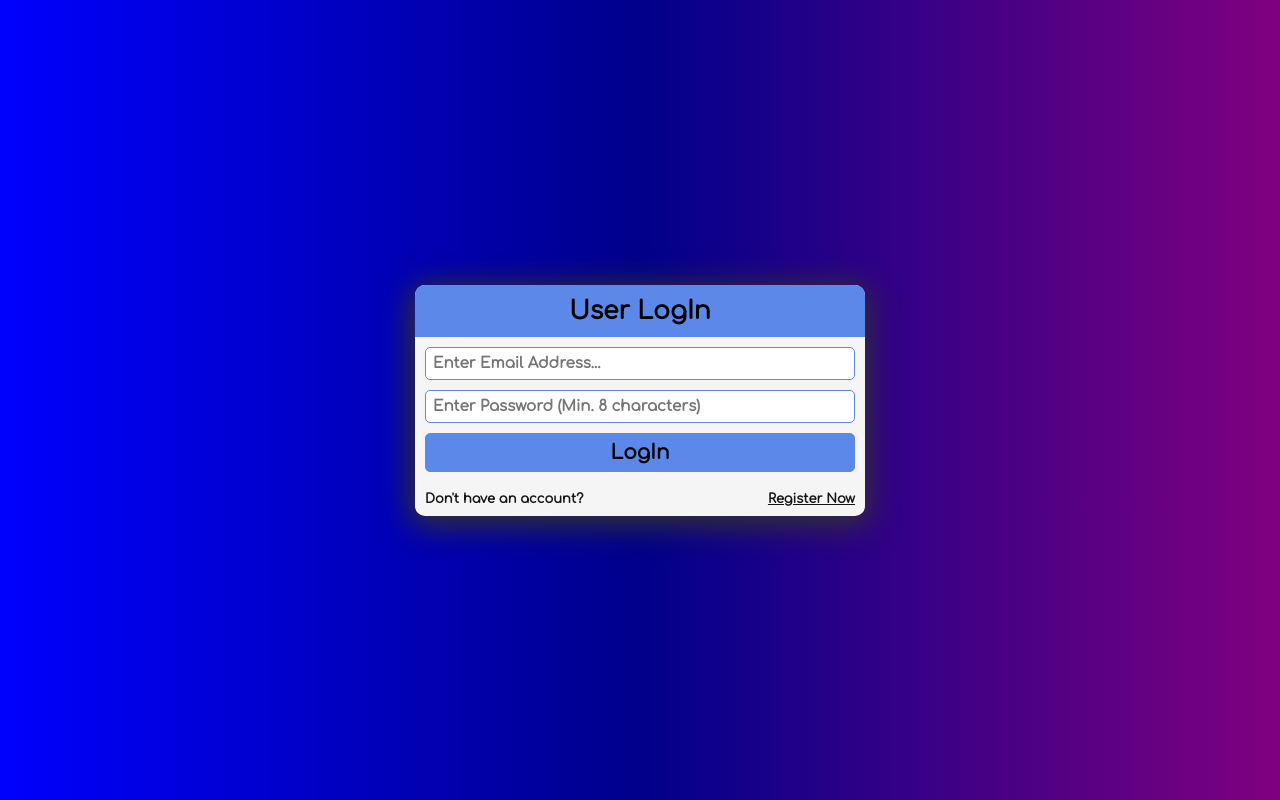
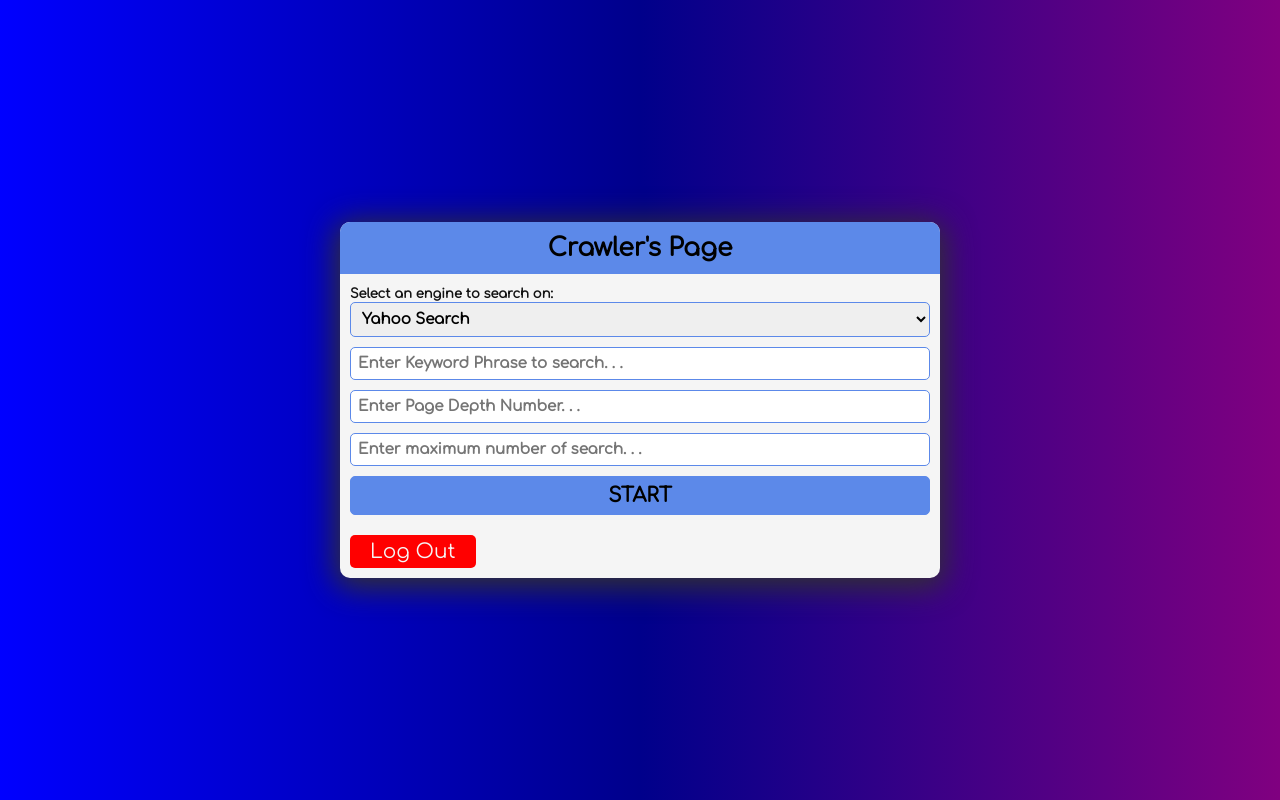
Before and after one commit to OMA-B/search-engine-crawler, a Flask app: page / in a window 1280 px wide. Run offline with Flask 2, Linux system fonts and the light colour scheme.

Commit message:
admin panel UI created, as well as its functionalities

```diff
--- /dev/null
+++ b/static/admin.js
@@ -0,0 +1,36 @@
+// grabbing elements for manipulation
+const users_del_btn = document.querySelectorAll('.users_list .user .delete');
+const register_user = document.querySelector('.info2 button');
+const crawler_page = document.querySelector('.crawler_page');
+const log_out = document.querySelector('.log_out');
+const admin_chamber = document.querySelector('.admin_panel_container');
+const log_in_page = document.querySelector('.log_in');
+const sign_up_page = document.querySelector('.sign_up');
+const crawling_input_container = document.querySelector('.crawling_input_container');
+
+// take admin to the sign up page
+const to_sign_up_or_login_page = (page) => {
+    admin_chamber.hidden = true;
+    page.parentElement.hidden = false;
+    page.parentElement.children[0].hidden = true;
+    page.parentElement.children[1].hidden = true;
+    page.hidden = false;
+}
+
+// take admin to the crawler's page
+const to_crawler_page = () => {
+    admin_chamber.hidden = true;
+    crawling_input_container.hidden = false;
+}
+
+// EventListeners
+register_user.addEventListener('click', () => { to_sign_up_or_login_page(sign_up_page) })
+crawler_page.addEventListener('click', to_crawler_page)
+log_out.addEventListener('click', () => { to_sign_up_or_login_page(log_in_page) })
+
+// delete respective user on click
+users_del_btn.forEach(del_btn => {
+    del_btn.addEventListener('click', () => {
+        console.log(del_btn.parentElement.parentElement);
+    })
+});
--- a/static/crawler.js
+++ b/static/crawler.js
@@ -1,8 +1,10 @@
 // grabbing elements for manipulation
-// const log_in_page = document.querySelector('.log_in');
+const log_in_page = document.querySelector('.log_in');
 const crawling_form = document.querySelector('.crawling_input_container form');
 const crawling_inputs = document.querySelectorAll('.crawling_input_container form input');
-// const search_engine_selection = document.querySelector('#search_engine_selection')
+const bottom_options = document.querySelector('.crawler_bottom_options');
+const crawling_input_container = document.querySelector('.crawling_input_container');
+const admin_chamber = document.querySelector('.admin_panel_container');
 // const status_message = document.querySelector('.sign_up .status_message');
 // const login_here = document.querySelector('.login_option button');
 // const sign_up_page = document.querySelector('.sign_up');
@@ -31,12 +33,12 @@ const save_user_data = async () => {
     };
 
     // console.log(JSON.stringify(user_data));
-    const response = await fetch('http://127.0.0.1:5500/signup', {
+    const response = await fetch('http://127.0.0.1:5000/signup', {
         method: 'POST',
         headers: { 'Content-Type': 'application/json' },
         body: JSON.stringify(user_data),
     });
-    const data = await response.JSON();
+    const data = await response.json();
     console.log(data);
 }
 
@@ -52,12 +54,23 @@ const process_form_data = (e) => {
     crawling_form.reset();
 }
 
-// go to sign up page if user is new
-// const switch_pages = () => {
-//     log_in_page.hidden = false;
-//     sign_up_page.hidden = true;
-// }
+// log user out and back to the login page
+const to_login_page = (page) => {
+    crawling_input_container.hidden = true;
+    page.parentElement.hidden = false;
+    page.parentElement.children[0].hidden = true;
+    page.parentElement.children[1].hidden = true;
+    page.hidden = false;
+}
+
+// take admin back to admin chamber
+const to_admin_chamber = () => {
+    crawling_input_container.hidden = true;
+    admin_chamber.hidden = false;
+}
 
 // EventListener
 crawling_form.addEventListener('submit', process_form_data);
+bottom_options.children[0].addEventListener('click', to_admin_chamber);
+bottom_options.children[1].addEventListener('click', () => { to_login_page(log_in_page) })
 // login_here.addEventListener('click', switch_pages)
--- a/static/main.js
+++ b/static/main.js
@@ -1,3 +1,4 @@
 import './login.js';
 import './signup.js';
+import './admin.js';
 import './crawler.js';
--- a/static/signup.js
+++ b/static/signup.js
@@ -5,6 +5,8 @@ const signup_inputs = document.querySelectorAll('.sign_up form input');
 const status_message = document.querySelector('.sign_up .status_message');
 const login_here = document.querySelector('.login_option button');
 const sign_up_page = document.querySelector('.sign_up');
+const back_to_admin = document.querySelector('.sign_up .back_to_admin');
+const admin_chamber = document.querySelector('.admin_panel_container');
 
 // scanning inputs for validity
 const check_validity = () => {
@@ -61,12 +63,19 @@ const process_form_data = (e) => {
     signup_form.reset();
 }
 
-// go to sign up page if user is new
+// go to login page if user is not new
 const switch_pages = () => {
     log_in_page.hidden = false;
     sign_up_page.hidden = true;
 }
 
+// take admin back to admin chamber
+const to_admin_chamber = () => {
+    sign_up_page.parentElement.hidden = true;
+    admin_chamber.hidden = false;
+}
+
 // EventListener
 signup_form.addEventListener('submit', process_form_data);
-login_here.addEventListener('click', switch_pages)
+login_here.addEventListener('click', switch_pages);
+back_to_admin.addEventListener('click', to_admin_chamber);
--- a/static/style.css
+++ b/static/style.css
@@ -6,6 +6,8 @@ body, body * {
     box-sizing: border-box;
     font-family: 'Comfortaa', sans-serif;
     outline: none;
+    text-decoration: none;
+    list-style: none;
 }
 
 body {
@@ -18,7 +20,7 @@ body {
 }
 
 /* --------- LogIn Section / Sign Up section / Search Crawling Input Section -------- */
-.user_input_container, .crawling_input_container {
+.user_input_container, .crawling_input_container, .admin_panel_container {
     width: 90%;
     max-width: 450px;
     background: whitesmoke;
@@ -46,8 +48,8 @@ body {
     border-radius: 5px;
     margin-bottom: 10px;
 }
-/* .log_in form input:focus { outline-color: non;} */
 
+/* ------------ for input buttons --------------- */
 #button {
     background-color: rgb(92, 137, 233);
     cursor: pointer;
@@ -55,7 +57,7 @@ body {
 }
 #button:hover, #button:active { filter: brightness(85%); }
 
-.status_message {
+.status_message, .info2 {
     text-align: center;
     font-size: 13px;
     font-weight: bold;
@@ -63,24 +65,107 @@ body {
     margin: -5px 0px 10px;
 }
 
-.register_option, .login_option {
+.register_option, .login_option, .crawler_bottom_options {
     width: calc(100% - 20px);
     margin: 0px auto 10px;
     display: flex;
     justify-content: space-between;
 }
 
-.register_option *, .login_option *, .crawling_input_container form label {
+.register_option *, .login_option *, .crawling_input_container form label, .back_to_admin {
     font-size: 13px;
     font-weight: bold;
     color: #141414;
 }
 
-.register_option button, .login_option button {
+/* ------------ for other buttons --------------- */
+.register_option button, .login_option button, .info2 button, .users_list .user .delete, .back_to_admin {
     border: none;
     background-color: transparent;
     text-decoration: underline;
     cursor: pointer;
 }
 
-.register_option button:hover, .register_option button:active, .login_option button:hover, .login_option button:active { color: blue; }
+.sign_up .back_to_admin {
+    display: block;
+    margin: 10px auto;
+}
+
+.register_option button:hover, .register_option button:active, .login_option button:hover, .login_option button:active, .info2 button:hover, .info2 button:active, .back_to_admin:hover, .back_to_admin:active { color: blue; }
+
+/* ------------------ Admin Panel ----------- */
+.user_input_container, .crawling_input_container, .admin_panel_container { max-width: 600px; }
+
+.users_display {
+    width: 97%;
+    margin: 10px auto;
+    font-weight: bold;
+}
+
+.users_display h3 {
+    text-align: center;
+    font-size: 18px;
+}
+
+.users_list {
+    display: flex;
+    flex-wrap: wrap;
+}
+
+.users_list .user {
+    padding: 5px;
+    cursor: pointer;
+    border-radius: 5px;
+    margin: auto;
+}
+
+.users_list .user:hover, .users_list .user:active {
+    background: #eee;
+    transform: scale(1.05);
+}
+
+.users_list .user .user_info { margin: auto; }
+
+.users_list .user .delete {
+    display: block;
+    text-align: center;
+    margin: 5px auto 0px;
+    text-decoration: none;
+    font-size: 12px;
+}
+
+.users_list .user .delete:hover, .users_list .user .delete:active {
+    color: red;
+    text-decoration: underline;
+}
+
+.info {
+    color: red;
+    text-align: center;
+}
+
+.info2 { margin-top: 7px; }
+
+.info2 button { font-size: 12px; }
+
+.admin_panel_container .crawler_page, .log_out {
+    display: block;
+    margin: auto;
+    border: none;
+    border-radius: 5px;
+    padding: 5px 20px;
+}
+
+.log_out {
+    margin-top: 15px;
+    background-color: red !important;
+    color: whitesmoke;
+}
+
+/* ------------ more on crawler's page --------------- */
+.crawler_bottom_options * {
+    display: inline-block;
+    margin: 0;
+}
+.crawler_bottom_options .back_to_admin_container { padding-top: 8px; }
+.back_to_admin_container { display: none; }
--- a/templates/index.html
+++ b/templates/index.html
@@ -11,7 +11,7 @@
 <body>
 
     <!-- LogIn and Sign Up section -->
-    <div class="user_input_container" >
+    <div class="user_input_container" hidden>
         <!-- LogIn section -->
         <div class="log_in">
             <h2 class="title">User LogIn</h2>
@@ -40,24 +40,82 @@
                 <span>Already have an account?</span>
                 <button>LogIn here</button>
             </div>
+            <div class="back_to_admin_container">
+                <button class="back_to_admin">Back To Admin</button>
+            </div>
         </div>
     </div>
 
     <!-- Admin Panel -->
+    <div class="admin_panel_container" hidden>
+        <h2 class="title">Admin Chamber</h2>
+        <div class="users_display">
+            <h3>Users</h3>
+            <ul class="users_list">
+                <li class="user">
+                    <ul class="user_info">
+                        <li class="username">Username: <span>Michael</span></li>
+                        <li class="email">Email: <span>michael@gmail.com</span></li>
+                        <li class="password">Password: <span>Yadayadayada1</span></li>
+                        <button class="delete">delete user</button>
+                    </ul>
+                </li>
+                <li class="user">
+                    <ul class="user_info">
+                        <li class="username">Username: <span>OMA</span></li>
+                        <li class="email">Email: <span>michael@gmail.com</span></li>
+                        <li class="password">Password: <span>Yadayadayada1</span></li>
+                        <button class="delete">delete user</button>
+                    </ul>
+                </li>
+                <li class="user">
+                    <ul class="user_info">
+                        <li class="username">Username: <span>Diana</span></li>
+                        <li class="email">Email: <span>michael@gmail.com</span></li>
+                        <li class="password">Password: <span>Yadayadayada1</span></li>
+                        <button class="delete">delete user</button>
+                    </ul>
+                </li>
+                <li class="user">
+                    <ul class="user_info">
+                        <li class="username">Username: <span>Bobby</span></li>
+                        <li class="email">Email: <span>michael@gmail.com</span></li>
+                        <li class="password">Password: <span>Yadayadayada1</span></li>
+                        <button class="delete">delete user</button>
+                    </ul>
+                </li>
+                <li class="user">
+                    <ul class="user_info">
+                        <li class="username">Username: <span>Michael</span></li>
+                        <li class="email">Email: <span>michael@gmail.com</span></li>
+                        <li class="password">Password: <span>Yadayadayada1</span></li>
+                        <button class="delete">delete user</button>
+                    </ul>
+                </li>
+            </ul>
+            <p class="info">Click on a user to delete the account.</p>
+            <p class="info2">To sign up a new user, click <button>Register Now</button></p>
+            <p class="info2">Maximum of 5 Users allowed.</p>
+            <!-- Access Crawler's page -->
+            <button class="crawler_page" id="button">Go To Crawler's Page</button>
+            <!-- Log Out -->
+            <button class="log_out" id="button">Log Out</button>
+        </div>
+    </div>
 
     <!-- Search Crawling Input Section -->
-    <div class="crawling_input_container" hidden>
-        <h2 class="title">Crawler Instructions</h2>
+    <div class="crawling_input_container" >
+        <h2 class="title">Crawler's Page</h2>
         <form action="POST">
             <div class="search_engine_container">
                 <label for="search_engine_selection">Select an engine to search on:</label>
                 <select name="search_engine_selection" id="search_engine_selection" class="engine_options" required>
-                    <option value="google" selected>Google Search</option>
+                    <!-- <option value="google" selected>Google Search</option> -->
                     <option value="yahoo">Yahoo Search</option>
                     <option value="bing">Microsoft Bing</option>
-                    <option value="yandex">Yandex</option>
+                    <!-- <option value="yandex">Yandex</option> -->
                     <option value="duckduckgo">DuckDuckGo</option>
-                    <option value="dogpile">DogPile</option>
+                    <!-- <option value="dogpile">DogPile</option> -->
                     <option value="ask">Ask</option>
                 </select>
             </div>
@@ -66,6 +124,13 @@
             <input type="number" name="max_search_number" id="max_search_number" placeholder="Enter maximum number of search. . ." min="1" max="500" required>
             <input type="submit" value="START" id="button">
         </form>
+        <div class="status_message" hidden>Crawling In Progress. . .</div>
+        <div class="crawler_bottom_options">
+            <div class="back_to_admin_container">
+                <button class="back_to_admin">Back To Admin</button>
+            </div>
+            <button class="log_out" id="button">Log Out</button>
+        </div>
     </div>
 
     <!-- Functionality Section -->
```
